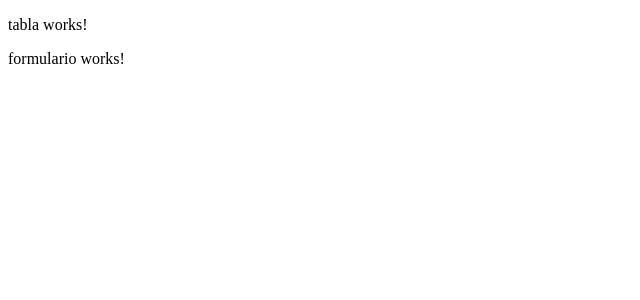
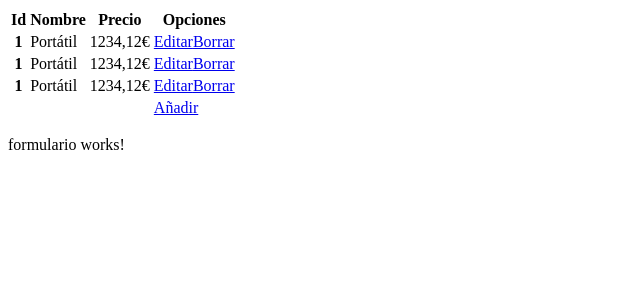
Before and after one commit to javierlete/angular-25-04, an Angular app in the folder crud/: page / in a window 1280 px wide. Shown: the top 300 px of the page, without its empty margins (0-640 px from the left). Built offline with nearby package versions, Linux system fonts and the light colour scheme.

Commit message:
crud: tabla básica en HTML

```diff
--- a/crud/src/app/tabla/tabla.component.html
+++ b/crud/src/app/tabla/tabla.component.html
@@ -1 +1,49 @@
-<p>tabla works!</p>
+<table>
+    <thead>
+        <tr>
+            <th>Id</th>
+            <th>Nombre</th>
+            <th>Precio</th>
+            <th>Opciones</th>
+        </tr>
+    </thead>
+    <tbody>
+        <tr>
+            <th>1</th>
+            <td>Portátil</td>
+            <td>1234,12€</td>
+            <td>
+                <a href="#">Editar</a>
+                <a href="#">Borrar</a>
+            </td>
+        </tr>
+        <tr>
+            <th>1</th>
+            <td>Portátil</td>
+            <td>1234,12€</td>
+            <td>
+                <a href="#">Editar</a>
+                <a href="#">Borrar</a>
+            </td>
+        </tr>
+        <tr>
+            <th>1</th>
+            <td>Portátil</td>
+            <td>1234,12€</td>
+            <td>
+                <a href="#">Editar</a>
+                <a href="#">Borrar</a>
+            </td>
+        </tr>
+    </tbody>
+    <tfoot>
+        <tr>
+            <td></td>
+            <td></td>
+            <td></td>
+            <td>
+                <a href="#">Añadir</a>
+            </td>
+        </tr>
+    </tfoot>
+</table>
```
